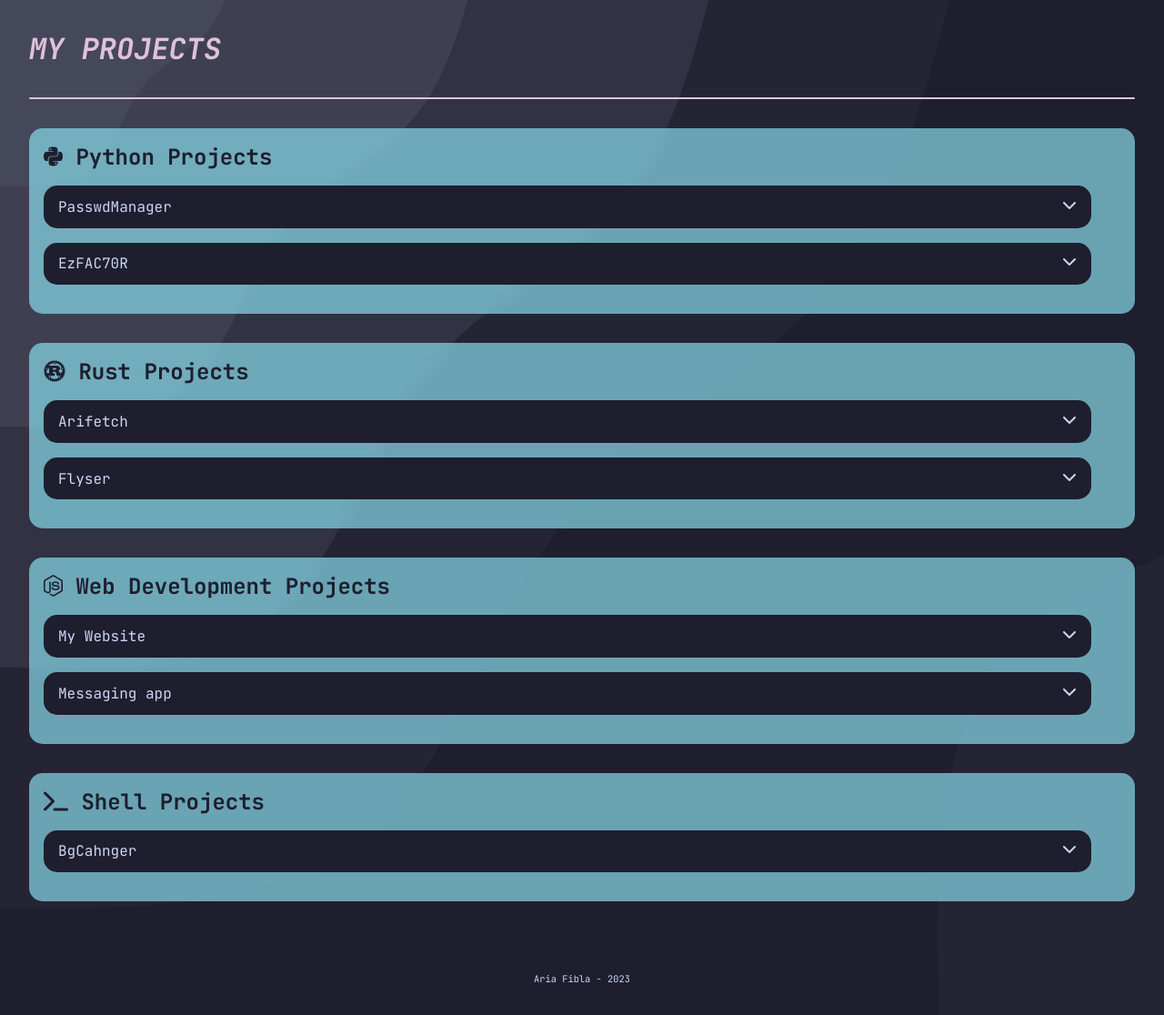
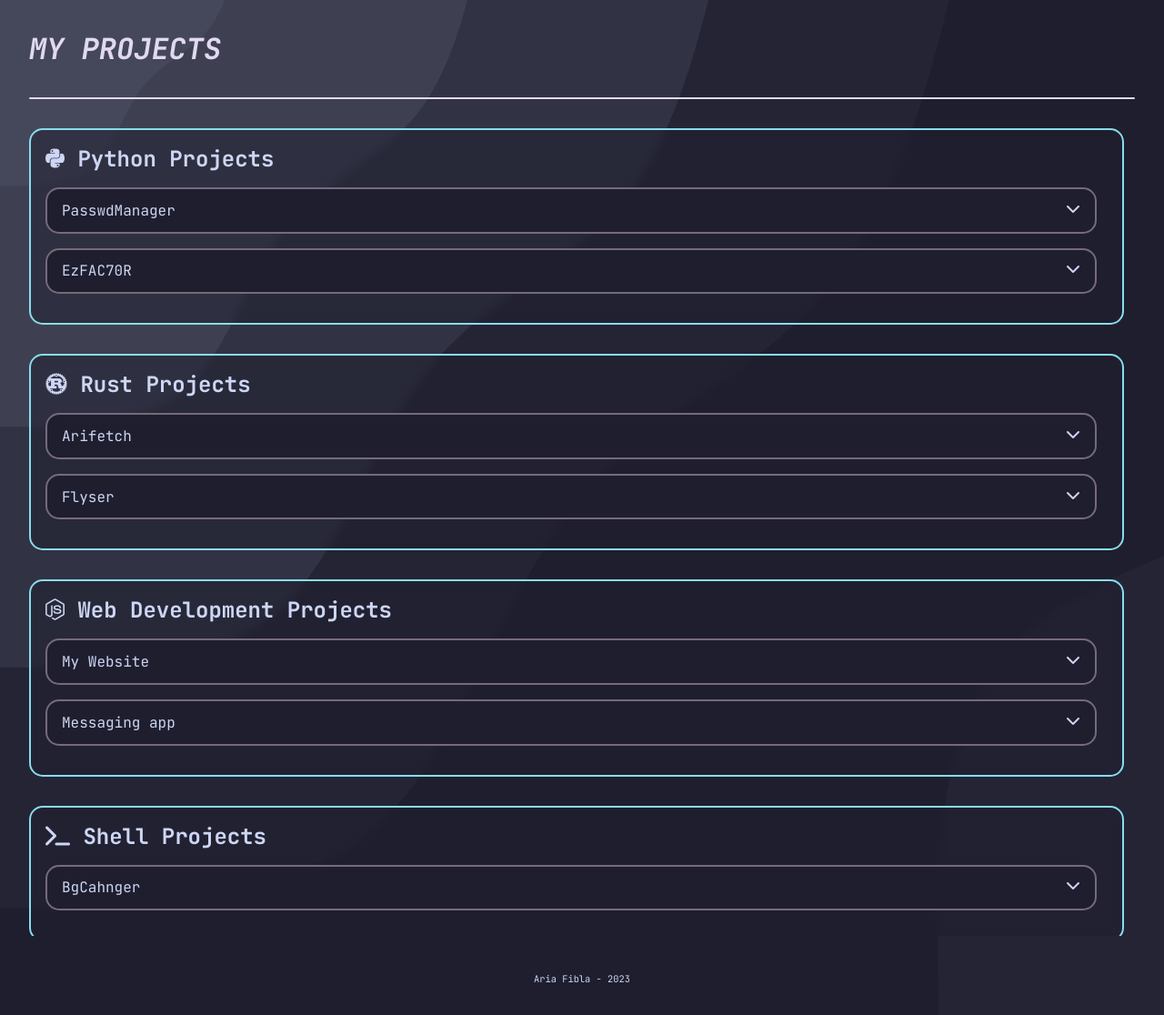
Before and after one commit to lxbx44/lxbx44.github.io, a web app: file projects/index.html in a window 1280 px wide. Shown: the part 60-1176 px from the top of the page at 91% size. Run offline with its HTML, style and script files only (its server is not run), Linux system fonts and the light colour scheme; some libraries are stand-ins or nearby versions.

Commit message:
change prj

```diff
--- a/about/index.html
+++ b/about/index.html
@@ -127,7 +127,7 @@
 
                 <p>Check my Spotify statistics:</p>
 
-                <img id="spotify-stats" src="/img/spot.jpg">
+                <img id="spotify-stats" src="/img/spot.jpeg">
 
                 <br>
 
--- a/css/_col.scss
+++ b/css/_col.scss
@@ -7,4 +7,4 @@ $bg-3: #313244;
 $text: #cdd6f4;
 
 $sky: #89dceb;
-$pink: #F5A9B8;
+$pink: #fadcef;
--- a/css/styles.css
+++ b/css/styles.css
@@ -5,13 +5,13 @@
     background-color: #89dceb;
   }
   25% {
-    background-color: #F5A9B8;
+    background-color: #fadcef;
   }
   50% {
     background-color: #cdd6f4;
   }
   75% {
-    background-color: #F5A9B8;
+    background-color: #fadcef;
   }
   100% {
     background-color: #89dceb;
@@ -22,13 +22,13 @@
     color: #89dceb;
   }
   25% {
-    color: #F5A9B8;
+    color: #fadcef;
   }
   50% {
     color: #cdd6f4;
   }
   75% {
-    color: #F5A9B8;
+    color: #fadcef;
   }
   100% {
     color: #89dceb;
@@ -551,12 +551,13 @@ section#projects .prj-content {
   overflow-y: auto;
 }
 section#projects .prj-content .prj-prj {
-  width: calc(100% - 2rem);
+  width: calc(100% - 3rem);
   height: fit-content;
   border-radius: 15px;
-  background-color: rgba(137, 220, 235, 0.7);
+  background-color: rgba(30, 30, 46, 0.5);
   backdrop-filter: blur(5px);
-  color: #1e1e2e;
+  color: #cdd6f4;
+  border: solid 2px #89dceb;
   padding: 1rem;
   margin-bottom: 2rem;
 }
@@ -570,19 +571,22 @@ section#projects .prj-content .prj-prj #prj-open i {
   grid-column: 2/3;
   grid-row: 1/2;
   justify-self: flex-end;
+  font-weight: bold;
 }
 section#projects .prj-content .prj-prj #prj-open .prj-prj-p {
   font-size: 1.75rem;
   font-weight: bold;
   margin-bottom: 1rem;
   transition: max-height cubic-bezier(0.165, 0.84, 0.44, 1) 0.2s;
+  color: #89dceb;
 }
 section#projects .prj-content .prj-prj .prjcont {
   background-color: #1e1e2e;
   color: #cdd6f4;
+  border: solid 2px rgba(250, 220, 239, 0.4);
   padding: 0.8rem 1rem;
   margin: 1rem 0;
-  width: calc(100% - 4rem);
+  width: calc(100% - 3rem);
   border-radius: 15px;
   display: grid;
   grid-template-columns: 1fr 1fr;
@@ -633,15 +637,15 @@ section#projects .prj-content .prj-prj .prjcont i {
   color: #89dceb;
 }
 
-.passwd-manager h3 {
+.prj-c-prj h3 {
   margin-top: 1rem;
   margin-bottom: 0.7rem;
 }
-.passwd-manager li {
+.prj-c-prj li {
   margin-left: 2rem;
   margin-bottom: 0.5rem;
 }
-.passwd-manager p {
+.prj-c-prj p {
   margin: 0.6rem 0;
 }
 
--- a/css/styles.scss
+++ b/css/styles.scss
@@ -624,12 +624,13 @@ section#projects {
         overflow-y: auto;
 
        .prj-prj {
-           width: calc(100% - 2rem);
+           width: calc(100% - 3rem);
            height: fit-content;
            border-radius: 15px;
-           background-color: rgba($color: $sky, $alpha: 0.7);
+           background-color: rgba($color: $bg, $alpha: 0.5);
            backdrop-filter: blur(5px);
-           color: $bg;
+           color: $text;
+           border: solid 2px $sky;
            padding: 1rem;
            margin-bottom: 2rem;
 
@@ -644,12 +645,14 @@ section#projects {
                    grid-column: 2 / 3;
                    grid-row: 1 / 2;
                    justify-self: flex-end;
+                   font-weight: bold;
                }
                .prj-prj-p {
                    font-size: 1.75rem;
                    font-weight: bold;
                    margin-bottom: 1rem;
                    transition: max-height cubic-bezier(0.165, 0.84, 0.44, 1) 0.2s;
+                   color: $sky;
                }
 
 
@@ -658,9 +661,10 @@ section#projects {
            .prjcont {
                background-color: $bg;
                color: $text;
+               border: solid 2px rgba($color: $pink, $alpha: 0.4);
                padding: 0.8rem 1rem;
                margin: 1rem 0;
-               width: calc(100% - 4rem);
+               width: calc(100% - 3rem);
 
 
                border-radius: 15px;
@@ -724,7 +728,7 @@ section#projects {
     color: $sky;
 }
 
-.passwd-manager {
+.prj-c-prj {
     h3 {
         margin-top: 1rem;
         margin-bottom: 0.7rem;
--- a/projects/index.html
+++ b/projects/index.html
@@ -58,7 +58,81 @@
                     <div class="prjcont" id="prj-closed">
                         <p class="prj-prj-p">PasswdManager</p>
                         <i id="prj-click" class="closeopen fa-solid fa-chevron-down"></i>
-                        <div class="passwd-manager">
+                        <div class="prj-c-prj">
+                            <p>
+                            PasswdManager is a python application to simply and securely store
+                            your passwords
+                            </p>
+
+                            <h3>Dependencies</h3>
+
+                            <ul>
+                                <li>Python3</li>
+                                <li>Pip</li>
+                            </ul>
+
+                            <h3>Linux Installation</h3>
+
+                            <ol>
+                                <li>
+                                    <div id="code-block">
+                                        <p>
+                                        $ <span>git clone https://github.com/lxbx44/password_manager.git</span>
+                                        </p>
+                                        <i class="fa-solid fa-copy"></i>
+                                    </div>
+                                </li>
+
+                                <li>
+                                    <div id="code-block">
+                                        <p>
+                                        $ <span>cd password_manager/</span>
+                                        </p>
+                                        <i class="fa-solid fa-copy"></i>
+                                    </div>
+                                </li>
+
+                                <li>
+                                    <div id="code-block">
+                                        <p>
+                                        $ <span>pip install -r requirements.txt</span>
+                                        </p>
+                                        <i class="fa-solid fa-copy"></i>
+                                    </div>
+                                </li>
+
+                                <li>
+                                    <p>Additionally, you can add the application in your path by running
+                                    the following command:</p>
+
+                                    <div id="code-block">
+                                        <p>
+                                        $ <span>chmod +x main.py && sudo cp main.py /usr/bin/pmcli</span>
+                                        </p>
+                                        <i class="fa-solid fa-copy"></i>
+                                    </div>
+                                </li>
+                            </ol>
+
+                            <p>PasswdManager is not available on Windows yet</p>
+
+
+                            <h3>Usage</h3>
+
+                            <p>To use this program, just run <span id="single-code">`pmcli`</span> in your terminal</p>
+
+                            <h3>
+                                <a style="display: grid; align-items: center; width: fit-content;" href="https://github.com/lxbx44/password_manager/" target="_blank">
+                                    Github Repo <i style="font-size: 14px;margin-left: 7px;" class="fa-solid fa-up-right-from-square"></i>
+                                </a>
+                            </h3>
+                        </div>
+                    </div>
+
+                    <div class="prjcont" id="prj-closed">
+                        <p class="prj-prj-p">EzFAC70R</p>
+                        <i id="prj-click" class="closeopen fa-solid fa-chevron-down"></i>
+                        <div class="prj-c-prj">
                             <p>
                             PasswdManager is a python application to simply store
                             your passwords
@@ -126,17 +200,6 @@
                                     Github Repo <i style="font-size: 14px;margin-left: 7px;" class="fa-solid fa-up-right-from-square"></i>
                                 </a>
                             </h3>
-                        </div>
-                    </div>
-
-                    <div class="prjcont" id="prj-closed">
-                        <p class="prj-prj-p">EzFAC70R</p>
-                        <i id="prj-click" class="closeopen fa-solid fa-chevron-down"></i>
-                        <div>
-                            <p>Password manager is an app for idk</p>
-                            <p>Password manager is an app for idk</p>
-                            <p>Password manager is an app for idk</p>
-                            <p>Password manager is an app for idk</p>
                         </div>
                     </div>
                 </div>
```
Also changed, not shown: img/spot.jpeg (added), img/spot.jpg (deleted), 1 other file.
